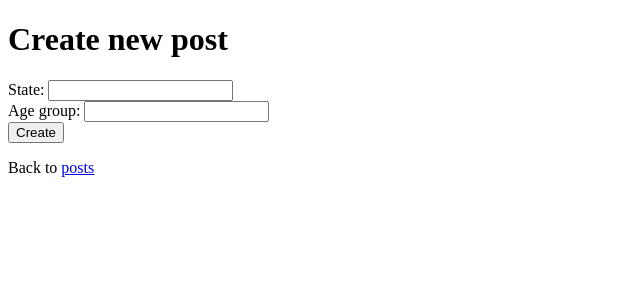
After one commit to willthefirst/taqueria, a Django app: template guacamole/templates/post_creator.html in a window 1280 px wide. The commit adds this page. Shown: the top 300 px of the page, without its empty margins (0-640 px from the left). Run offline with Django 4.2, Linux system fonts and the light colour scheme; the template is opened without the code that fills it, so the values that code supplies are empty.

Commit message:
add post creator

```diff
--- /dev/null
+++ b/guacamole/templates/post_creator.html
@@ -0,0 +1,17 @@
+{% extends "base.html" %}
+{% block content %}
+  <h1>Create new post</h1>
+  <form method="post" hx-post="{% url 'api-1.0.0:create_post' %}">
+    {% csrf_token %}
+    <label for="state">State:</label>
+    <input type="text" id="state" name="state" required />
+    <br />
+    <label for="age_group">Age group:</label>
+    <input type="text" id="age_group" name="age_group" required />
+    <br />
+    <button type="submit">Create</button>
+  </form>
+  <p>
+    Back to <a href="{% url 'api-1.0.0:get_posts' %}" hx-boost="true">posts</a>
+  </p>
+{% endblock content %}
--- a/guacamole/templates/posts_list.html
+++ b/guacamole/templates/posts_list.html
@@ -1,6 +1,9 @@
 {% extends "base.html" %}
 {% block content %}
   <h1>Posts</h1>
+  <p>
+    <a href="{% url 'api-1.0.0:get_post_creator' %}" hx-boost="true">Create a new post</a>
+  </p>
   <ul>
     {% for post in posts %}
       <li>
```
Also changed, not shown: guacamole/tests/test_views.py (+6 -0 lines), guacamole/views.py (+9 -4 lines).
